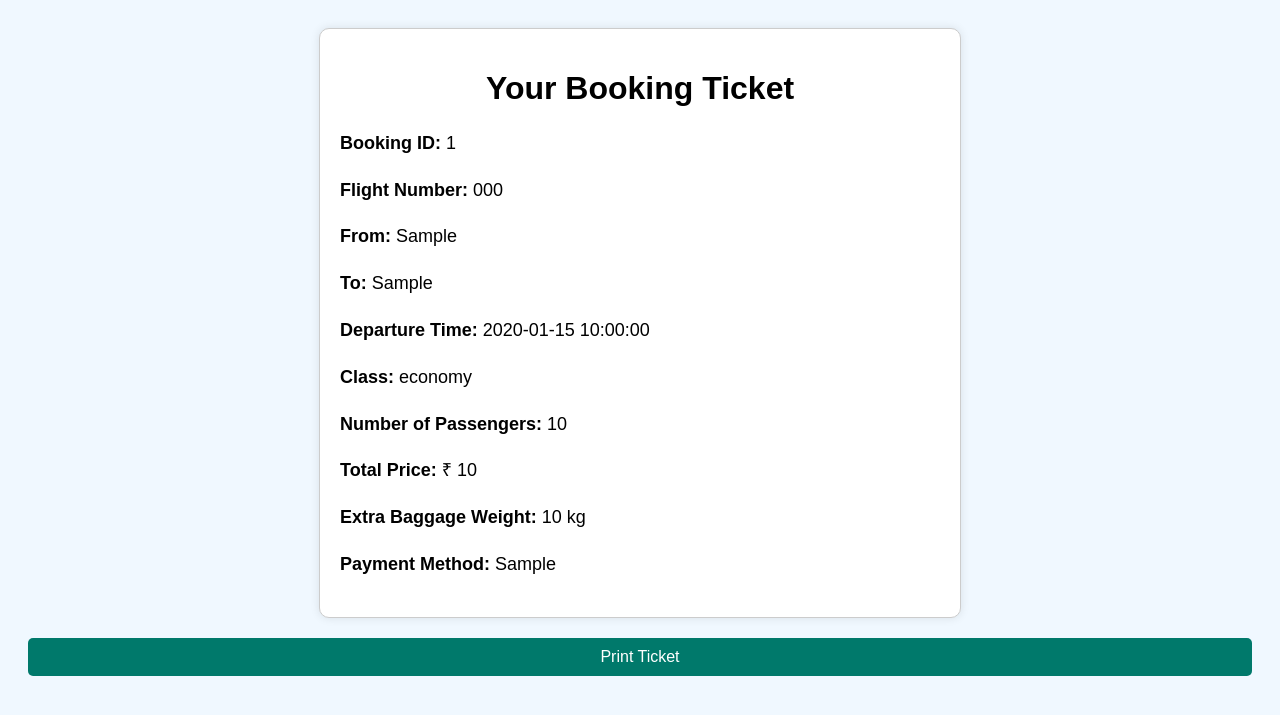
After one commit to Jadeja-Pushprajsinh/Flight_Booking, a PHP site: page /pages/ticket.php in a window 1280 px wide. The commit adds this page. Shown: the top 715 px of the page. Run offline with PHP 8.4, Linux system fonts and the light colour scheme; the visitor is signed in with stand-in values (Sample User, id 1); data comes from the database, SQL or seed files in the repository; tables that the repository leaves empty hold one stand-in row (values such as "Sample post"); a stand-in replaces the project's code that opens the database connection.

Commit message:
ticket.php

```diff
--- /dev/null
+++ b/pages/ticket.php
@@ -0,0 +1,112 @@
+<?php
+session_start();
+include("../sql_database/conn.php");
+
+// Ensure user is logged in
+if (!isset($_SESSION['user_id'])) {
+    header("Location: login.php");
+    exit();
+}
+
+// Check if booking ID is available
+if (!isset($_SESSION['booking_id'])) {
+    echo "No booking found!";
+    exit();
+}
+
+// Fetch booking details from the database
+$booking_id = $_SESSION['booking_id'];
+$sql_booking = "SELECT b.booking_id, b.total_price, b.payment_method, b.quantity, b.luggage_weight, f.flight_number, f.departure_airport, f.arrival_airport, f.departure_time, c.class_type
+                FROM Bookings b
+                JOIN Flights f ON b.flight_id = f.flight_id
+                JOIN Classes c ON b.class_id = c.class_id
+                WHERE b.booking_id = ?";
+$stmt_booking = $conn->prepare($sql_booking);
+$stmt_booking->bind_param("i", $booking_id);
+$stmt_booking->execute();
+$result_booking = $stmt_booking->get_result();
+
+if ($result_booking->num_rows === 0) {
+    echo "Booking details not found!";
+    exit();
+}
+
+$booking_details = $result_booking->fetch_assoc();
+?>
+
+<!DOCTYPE html>
+<html lang="en">
+
+<head>
+    <meta charset="UTF-8">
+    <meta name="viewport" content="width=device-width, initial-scale=1.0">
+    <title>Booking Ticket</title>
+    <style>
+        body {
+            font-family: Arial, sans-serif;
+            background-color: #f0f8ff;
+            padding: 20px;
+        }
+
+        .ticket {
+            background-color: #ffffff;
+            border: 1px solid #ccc;
+            border-radius: 10px;
+            padding: 20px;
+            max-width: 600px;
+            margin: 0 auto;
+            box-shadow: 0 0 10px rgba(0, 0, 0, 0.1);
+        }
+
+        h1 {
+            text-align: center;
+        }
+
+        p {
+            font-size: 18px;
+            line-height: 1.6;
+        }
+
+        .btn-print {
+            display: block;
+            margin: 20px auto;
+            padding: 10px 20px;
+            background-color: #00796b;
+            color: #ffffff;
+            border: none;
+            border-radius: 5px;
+            cursor: pointer;
+            text-align: center;
+            text-decoration: none;
+        }
+
+        .btn-print:hover {
+            background-color: #005f56;
+        }
+    </style>
+</head>
+
+<body>
+    <div class="ticket">
+        <h1>Your Booking Ticket</h1>
+        <p><strong>Booking ID:</strong> <?= htmlspecialchars($booking_details['booking_id']); ?></p>
+        <p><strong>Flight Number:</strong> <?= htmlspecialchars($booking_details['flight_number']); ?></p>
+        <p><strong>From:</strong> <?= htmlspecialchars($booking_details['departure_airport']); ?></p>
+        <p><strong>To:</strong> <?= htmlspecialchars($booking_details['arrival_airport']); ?></p>
+        <p><strong>Departure Time:</strong> <?= htmlspecialchars($booking_details['departure_time']); ?></p>
+        <p><strong>Class:</strong> <?= htmlspecialchars($booking_details['class_type']); ?></p>
+        <p><strong>Number of Passengers:</strong> <?= htmlspecialchars($booking_details['quantity']); ?></p>
+        <p><strong>Total Price:</strong> ₹ <?= number_format($booking_details['total_price']); ?></p>
+        <p><strong>Extra Baggage Weight:</strong> <?= htmlspecialchars($booking_details['luggage_weight']); ?> kg</p>
+        <p><strong>Payment Method:</strong> <?= htmlspecialchars($booking_details['payment_method']); ?></p>
+    </div>
+
+    <a href="javascript:window.print()" class="btn-print">Print Ticket</a>
+</body>
+
+</html>
+
+<?php
+$stmt_booking->close();
+$conn->close();
+?>
--- a/sql_database/sql.sql
+++ b/sql_database/sql.sql
@@ -35,9 +35,10 @@
         first_name VARCHAR(30) NOT NULL,
         last_name VARCHAR(30) NOT NULL,
         password VARCHAR(25) NOT NULL,
-        plane_id VARCHAR(20),
+        flight_id VARCHAR(20),
         class_id INT(6) UNSIGNED,
-        FOREIGN KEY (class_id) REFERENCES Classes(class_id)
+        FOREIGN KEY (class_id) REFERENCES Classes(class_id),
+        FOREIGN KEY (flight_id) REFERENCES Flights(flight_id),
     );
 
     -- Create the Bookings table
```
Also changed, not shown: pages/bookflight.php (+25 -41 lines), pages/searchresults.php (+7 -0 lines), 1 other file.
